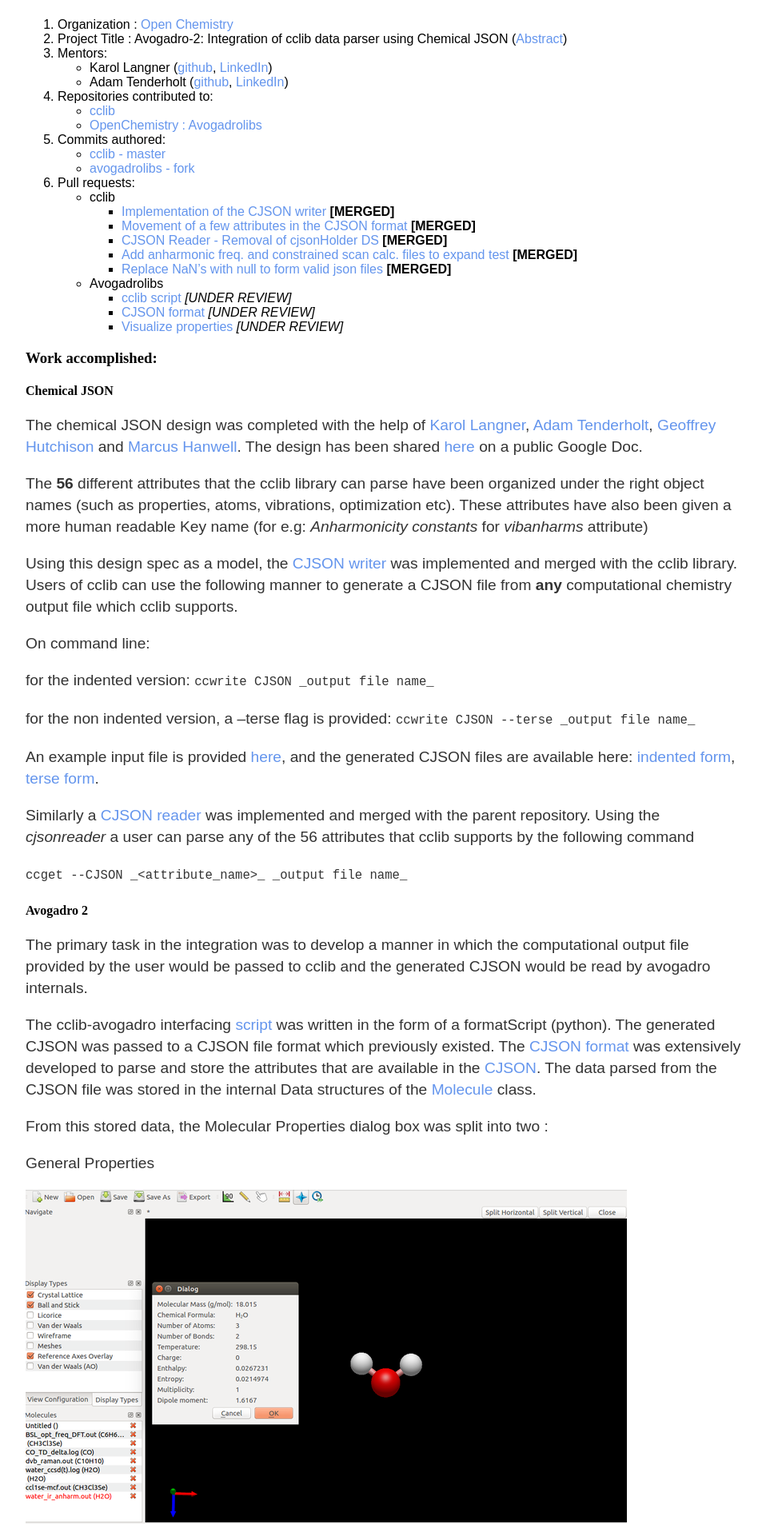
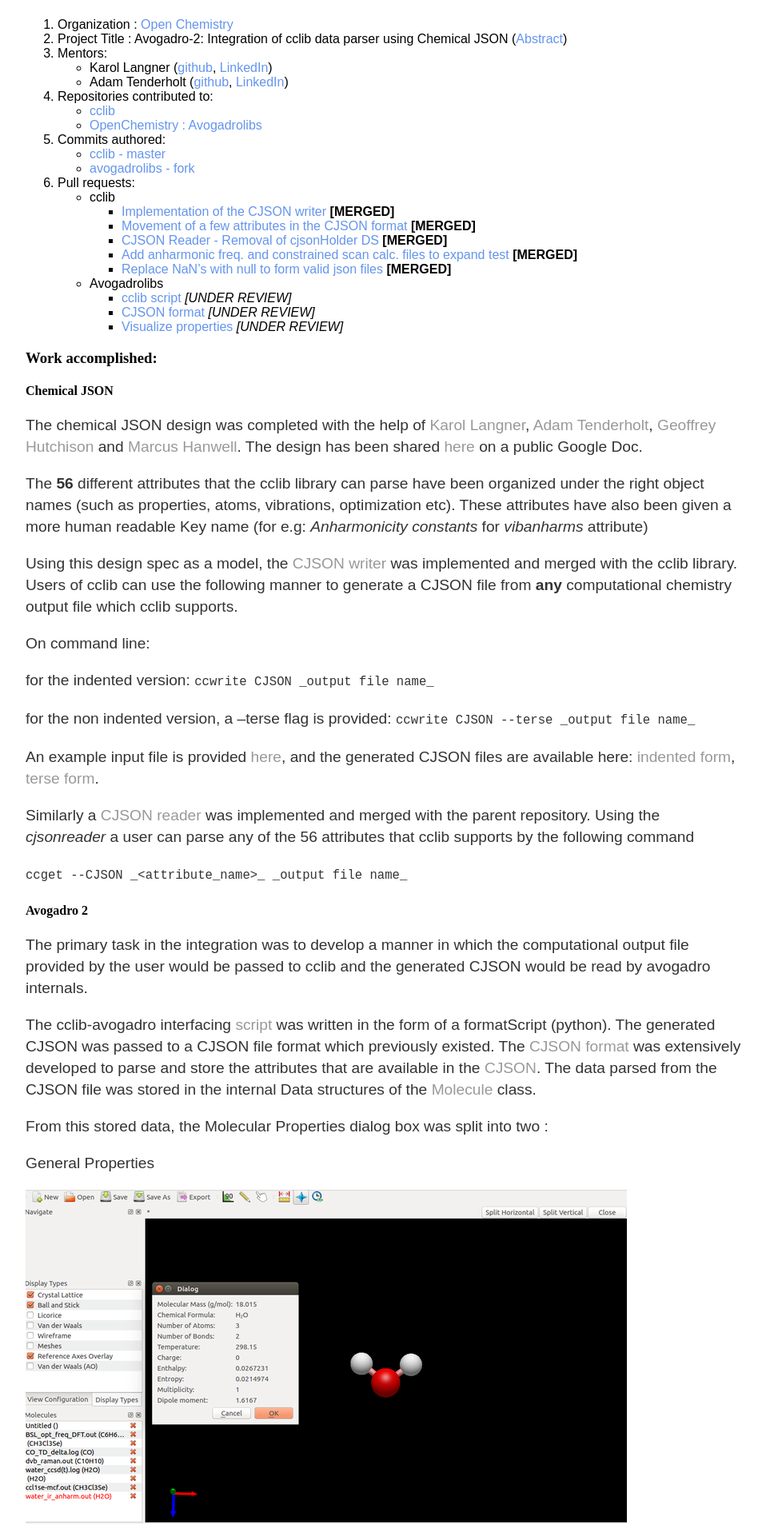
Before and after one commit to Schamnad/schamnad.github.io, a Jekyll site: the page built from _posts/2016/2016-08-21-gsoc-2016-summary.markdown, in a window 1280 px wide. Shown: the part 903-2809 px from the top of the page at 80% size, without its empty margins (160-1118 px from the left). Built offline with Jekyll 4.4.1, drawn with Linux system fonts in a browser that asks for light colours.

Commit message:
Change css for Ul and Ol lists

```diff
--- a/css/main.css
+++ b/css/main.css
@@ -14,7 +14,7 @@
 }
 a {
     text-decoration: none;
-    color: #6495ED;
+    color: #999;
 }
 a:hover {
     text-decoration: underline;
@@ -43,3 +43,8 @@
   font-family:'Arial';
   font-size: 1em;
 }
+
+ul a, ol a {
+  text-decoration: none;
+  color: #6495ED;
+}
```
